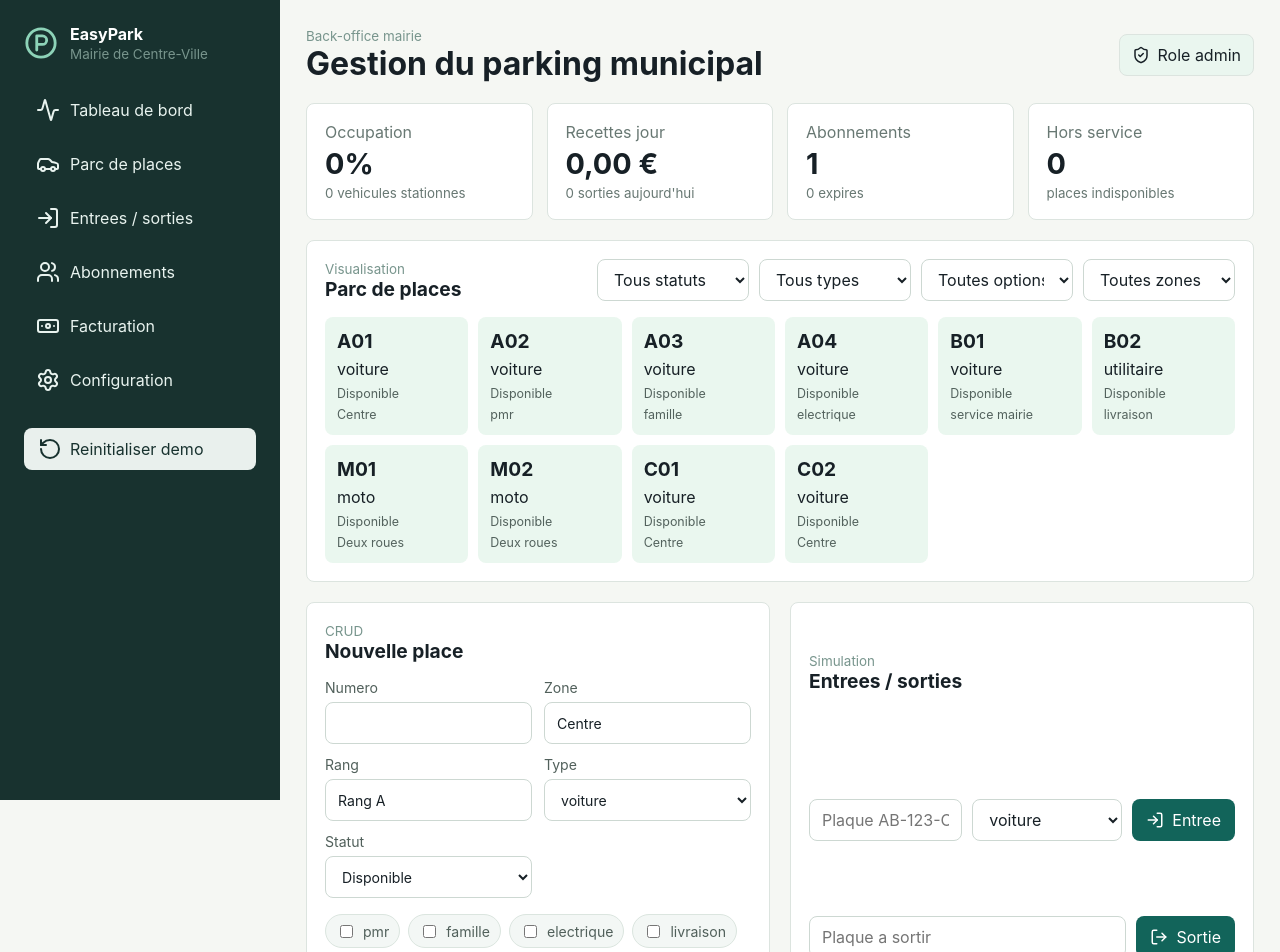
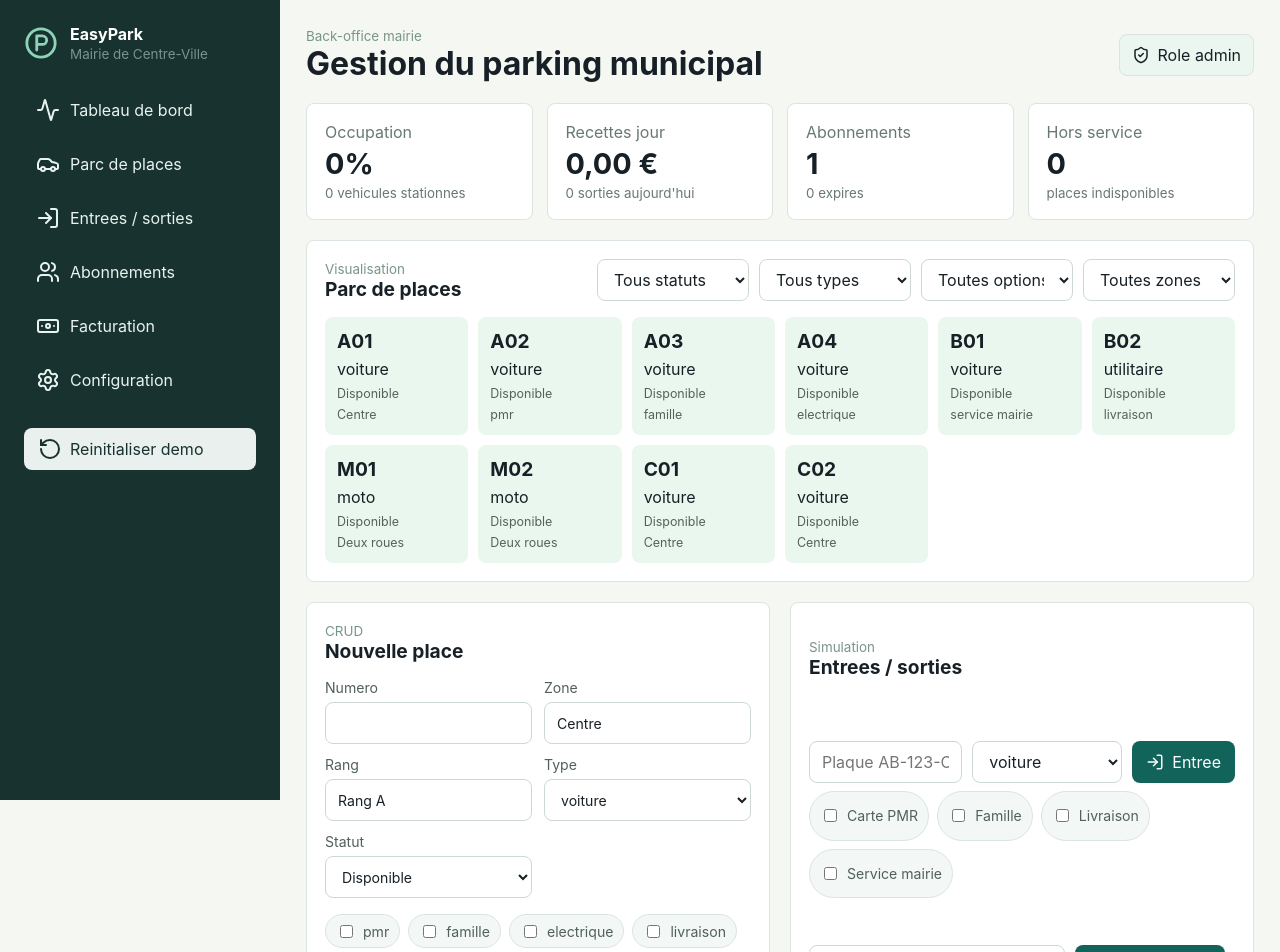
Before and after one commit to RaphProjects/easypark, a Vue app: page / in a window 1280 px wide. Shown: the top 952 px of the page. Built offline with nearby package versions, Linux system fonts and the light colour scheme.

Commit message:
Add eligibility rules for reserved spots

```diff
--- a/src/App.vue
+++ b/src/App.vue
@@ -27,7 +27,7 @@ const statusLabels = {
 }
 
 const filters = reactive({ status: 'all', vehicleType: 'all', feature: 'all', zone: 'all' })
-const entryForm = reactive({ plate: '', vehicleType: 'voiture' })
+const entryForm = reactive({ plate: '', vehicleType: 'voiture', eligibility: [] })
 const exitForm = reactive({ plate: '' })
 const spotForm = reactive(emptySpot())
 const subscriptionForm = reactive(emptySubscription())
@@ -94,6 +94,7 @@ function submitEntry() {
     (session) => `Entree enregistree : ${session.plate} sur la place ${session.spotNumber}.`
   )
   entryForm.plate = ''
+  entryForm.eligibility = []
 }
 
 function submitExit() {
@@ -254,6 +255,12 @@ function formatMoney(value) {
             <select v-model="entryForm.vehicleType"><option v-for="type in VEHICLE_TYPES" :key="type">{{ type }}</option></select>
             <button><LogIn size="18" /> Entree</button>
           </form>
+          <div class="chips compact-chips">
+            <label><input v-model="entryForm.eligibility" type="checkbox" value="pmr" />Carte PMR</label>
+            <label><input v-model="entryForm.eligibility" type="checkbox" value="famille" />Famille</label>
+            <label><input v-model="entryForm.eligibility" type="checkbox" value="livraison" />Livraison</label>
+            <label><input v-model="entryForm.eligibility" type="checkbox" value="service mairie" />Service mairie</label>
+          </div>
           <form class="operation" @submit.prevent="submitExit">
             <input v-model="exitForm.plate" placeholder="Plaque a sortir" required />
             <button><LogOut size="18" /> Sortie</button>
--- a/src/domain.js
+++ b/src/domain.js
@@ -40,8 +40,22 @@ export function findActiveSubscription(subscriptions, plate, at = new Date()) {
   return subscriptions.find((subscription) => normalizePlate(subscription.plate) === normalized && isSubscriptionActive(subscription, at))
 }
 
-export function findCompatibleSpot(spots, vehicleType) {
-  return spots.find((spot) => spot.status === 'available' && spot.vehicleType === vehicleType)
+const RESERVED_FEATURES = ['pmr', 'famille', 'livraison', 'service mairie']
+
+function canUseReservedFeatures(spotFeatures = [], eligibility = []) {
+  return spotFeatures.every((feature) => !RESERVED_FEATURES.includes(feature) || eligibility.includes(feature))
+}
+
+export function findCompatibleSpot(spots, vehicleType, eligibility = []) {
+  const compatibleSpots = spots.filter(
+    (spot) => spot.status === 'available' && spot.vehicleType === vehicleType && canUseReservedFeatures(spot.features, eligibility)
+  )
+
+  return (
+    compatibleSpots.find((spot) => (spot.features || []).some((feature) => eligibility.includes(feature))) ||
+    compatibleSpots.find((spot) => !(spot.features || []).some((feature) => RESERVED_FEATURES.includes(feature))) ||
+    compatibleSpots[0]
+  )
 }
 
 export function seedData() {
--- a/src/store.js
+++ b/src/store.js
@@ -65,14 +65,14 @@ export function removeSpot(id) {
   audit('Place supprimee', spot.number)
 }
 
-export function simulateEntry({ plate, vehicleType }) {
+export function simulateEntry({ plate, vehicleType, eligibility = [] }) {
   const normalizedPlate = normalizePlate(plate)
   if (!normalizedPlate) throw new Error('La plaque est obligatoire.')
   if (state.sessions.some((session) => session.plate === normalizedPlate && session.status === 'active')) {
     throw new Error('Ce vehicule est deja stationne.')
   }
-  const spot = findCompatibleSpot(state.spots, vehicleType)
-  if (!spot) throw new Error('Aucune place compatible disponible.')
+  const spot = findCompatibleSpot(state.spots, vehicleType, eligibility)
+  if (!spot) throw new Error('Aucune place compatible disponible pour ce vehicule et ses droits.')
   const subscription = findActiveSubscription(state.subscriptions, normalizedPlate)
   const session = {
     id: uid('session'),
@@ -86,6 +86,7 @@ export function simulateEntry({ plate, vehicleType }) {
     amount: 0,
     status: 'active',
     subscriptionId: subscription?.id || null,
+    eligibility,
   }
   state.vehicles.unshift({ id: uid('vehicle'), plate: normalizedPlate, vehicleType, ownerName: subscription?.holderName || '' })
   state.sessions.unshift(session)
--- a/src/styles.css
+++ b/src/styles.css
@@ -290,6 +290,10 @@ h2 {
   width: auto;
 }
 
+.compact-chips {
+  margin-top: -8px;
+}
+
 .ghost {
   background: #e9f0ed;
   color: #18322f;
```
Also changed, not shown: 1 other file (tests, documents, lock files or other folders).
